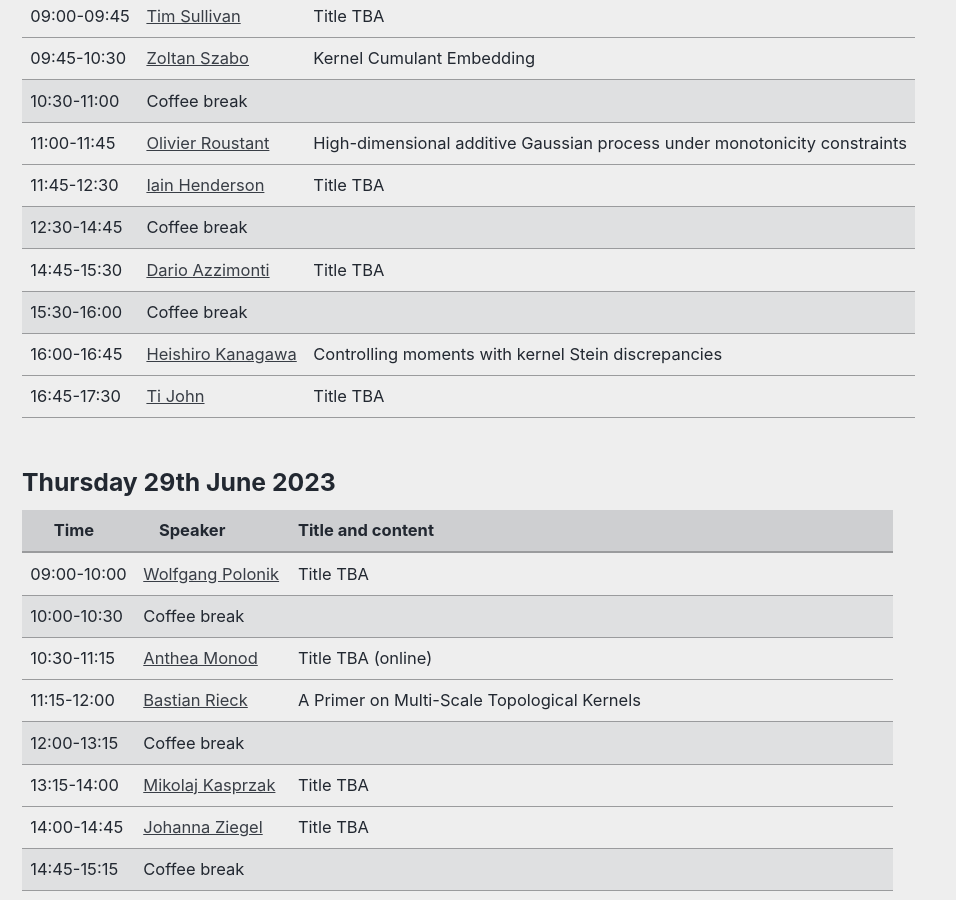
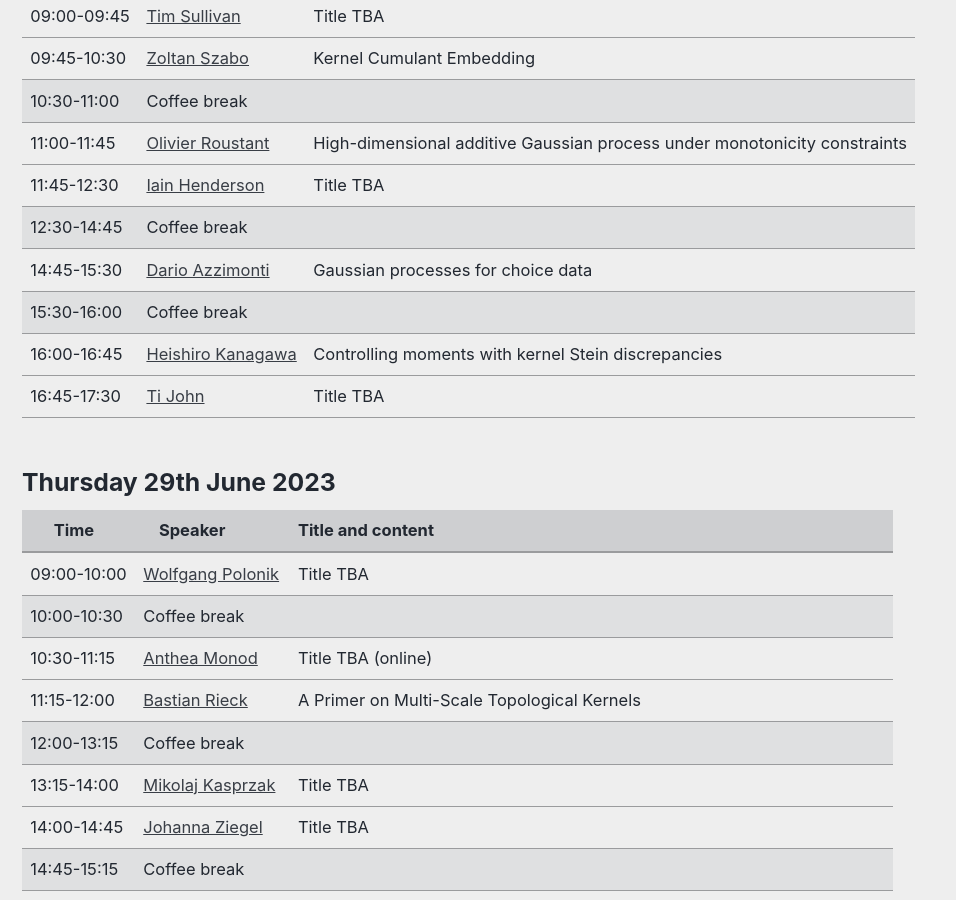
Before and after one commit to LIKE23-Bern/LIKE23-Bern.github.io, a Jekyll site: the page built from _pages/program.md, in a window 1280 px wide and 900 px high, scrolled down 2053 px. Shown: the whole window, without its empty margins (0-956 px from the left). Built offline with Jekyll 4.4.1, drawn with Linux system fonts in a browser that asks for light colours; cached includes are drawn as plain includes.

Commit message:
Update program.md

```diff
--- a/_pages/program.md
+++ b/_pages/program.md
@@ -302,7 +302,7 @@ header:
 		    <a href="https://sites.google.com/view/darioazzimonti/home" target="_blank">Dario Azzimonti</a>
 		</td>
 		<td>
-		    Title TBA
+		    Gaussian processes for choice data
 	    </td>
 	</tr>
   <tr class="coffee-break">
```
